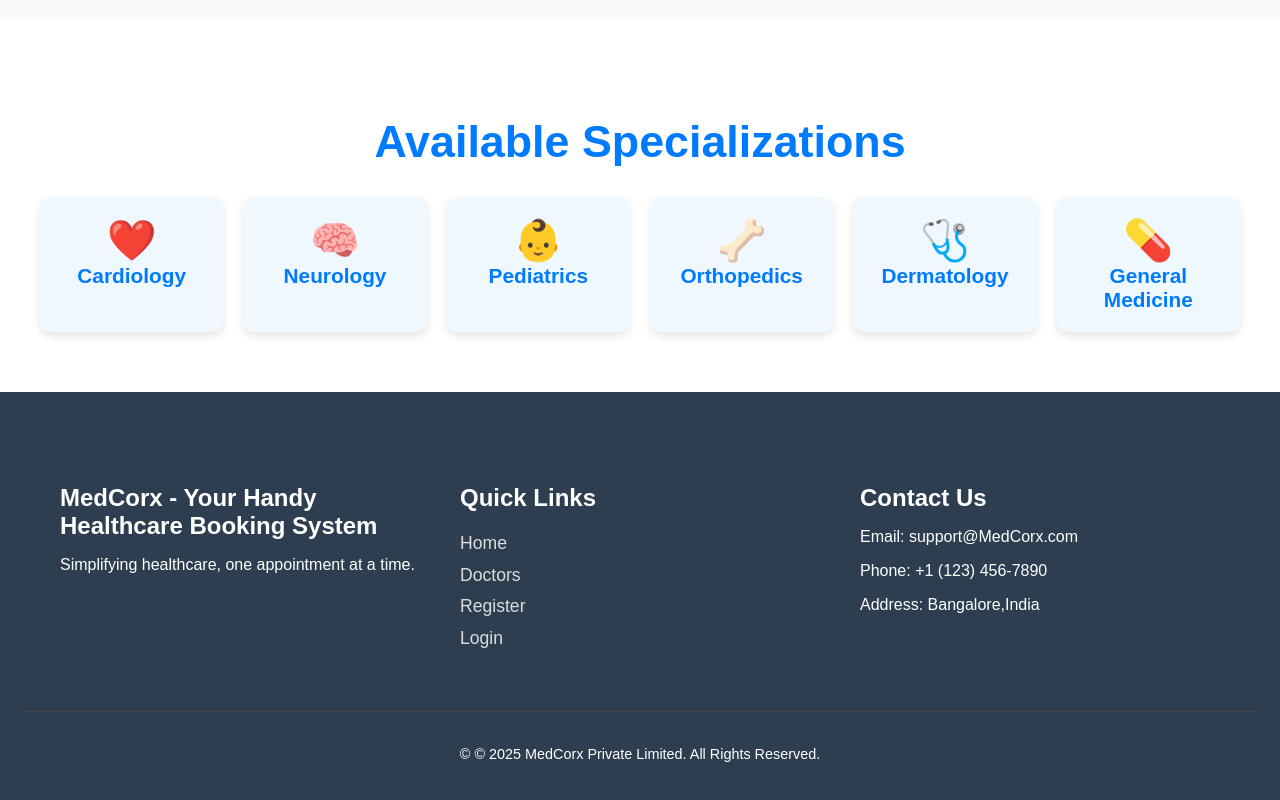
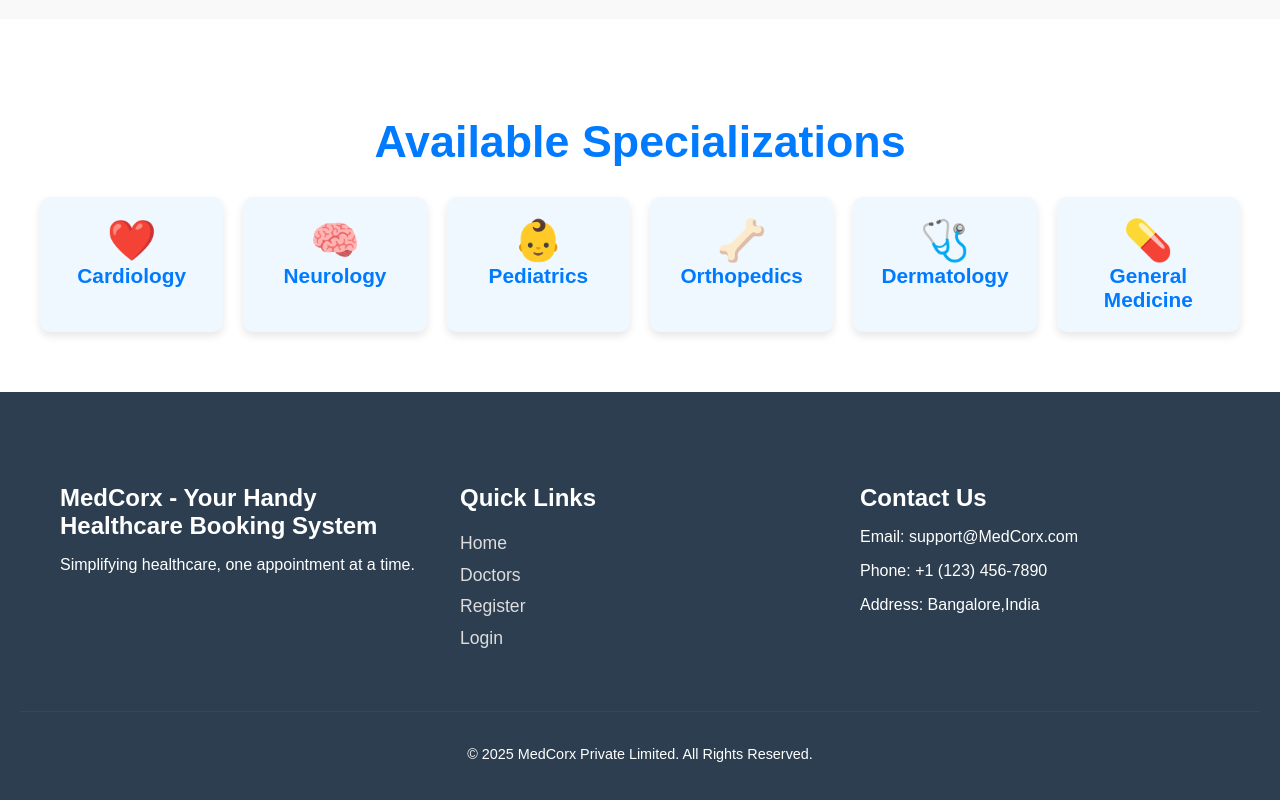
Before and after one commit to himashree56/Hospital-Management, a React (Vite) app in the folder frontend/: page / in a window 1280 px wide. Shown: the part 1131-1931 px from the top of the page. Built offline with nearby package versions, Linux system fonts and the light colour scheme; no server answers.

Commit message:
updated backend

```diff
--- a/frontend/src/pages/Home.jsx
+++ b/frontend/src/pages/Home.jsx
@@ -118,7 +118,7 @@ function Home() {
           </div>
         </div>
         <div style={styles.footerBottom}>
-          <p>&copy; © 2025 MedCorx Private Limited. All Rights Reserved.</p>
+          <p>&copy; 2025 MedCorx Private Limited. All Rights Reserved.</p>
         </div>
       </footer>
     </div>
```
